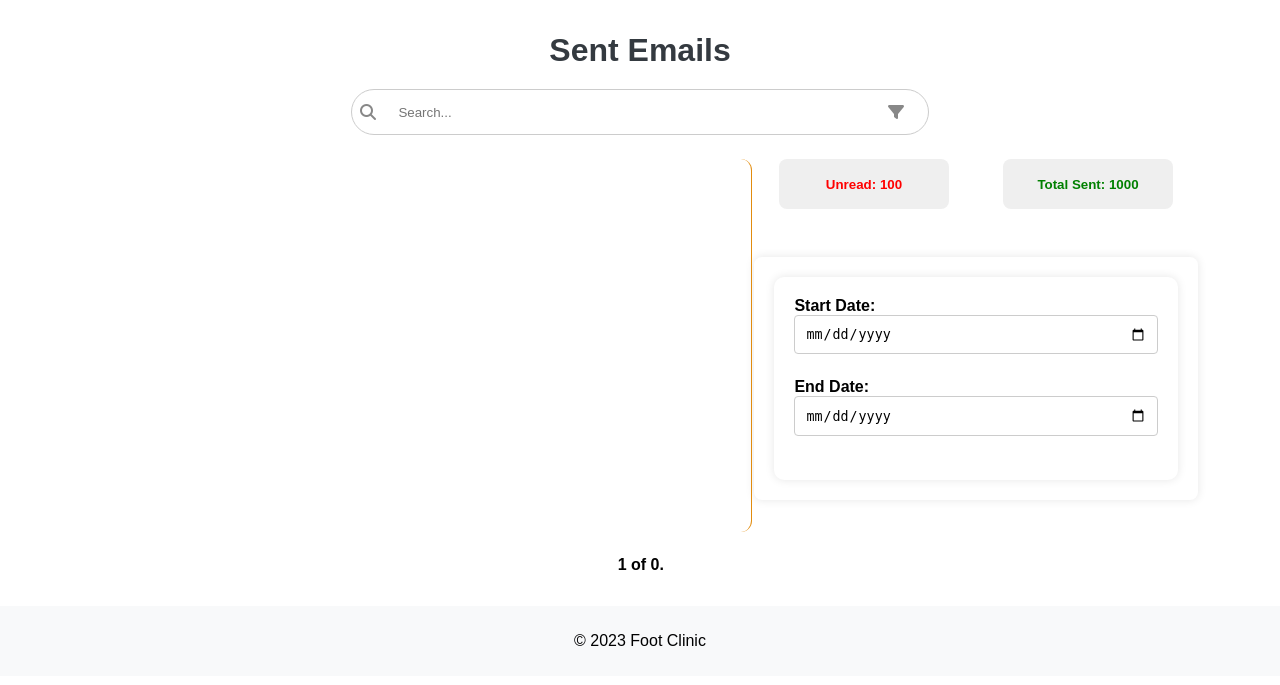
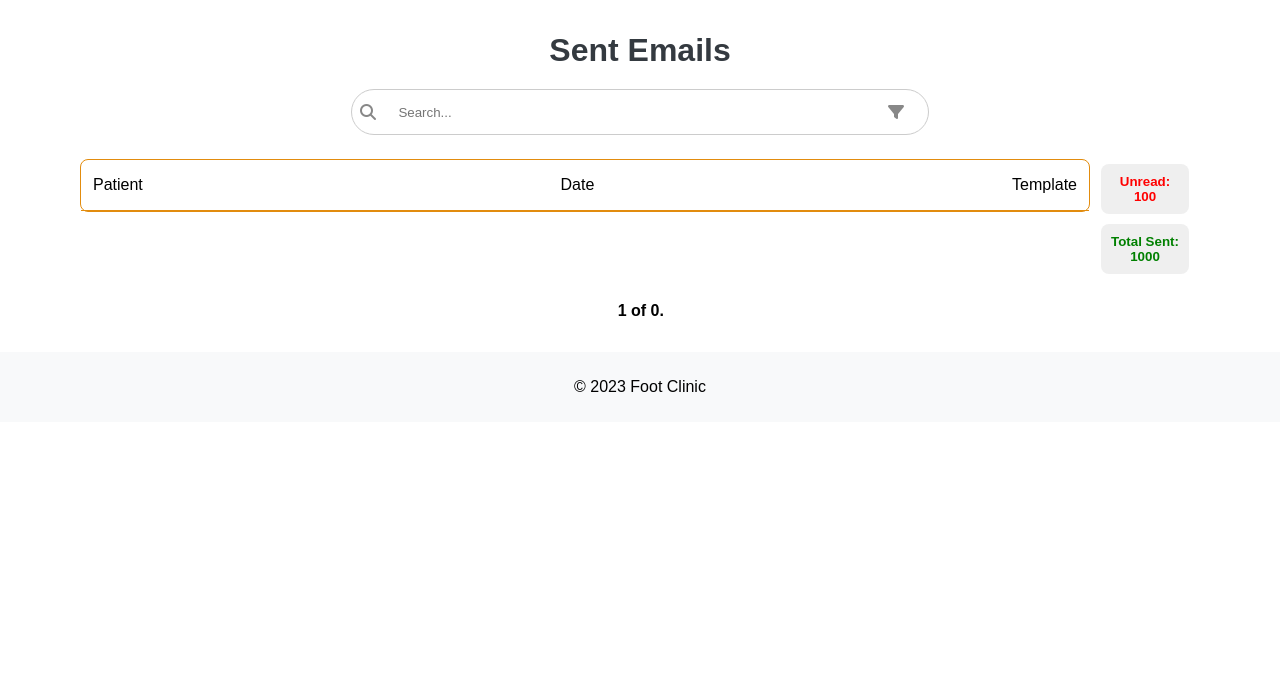
Before and after one commit to arvinsalehi/OrangeVilleFootClinik, a Flask app: page /emailService/Sent-Emails in a window 1280 px wide. Shown: the part 95-780 px from the top of the page. Run offline with Flask 3, Linux system fonts and the light colour scheme; data that the repository does not hold is empty; some libraries are stand-ins or nearby versions.

Commit message:
Created better UI for the emails

```diff
--- a/emailService/emailService.py
+++ b/emailService/emailService.py
@@ -8,6 +8,7 @@ from flask_wtf.csrf import CSRFProtect
 from .utilities.key_generator import generate_random_secret_key
 import secrets
 from flask_bootstrap import Bootstrap5
+import jinja2
 
 
 def create_app():
@@ -23,6 +24,14 @@ def create_app():
     # Register the email blueprint
     app.register_blueprint(email_blueprint)
 
+    # Custom Jinja filter for word-based truncation
+    @app.template_filter('word_truncate')
+    def word_truncate(s, max_length, suffix='...'):
+        words = s.split()
+        truncated_words = words[:max_length]
+        truncated_string = ' '.join(truncated_words)
+        return f'{truncated_string} {suffix}' if len(words) > max_length else s
+
     return app
 
 
--- a/emailService/static/css/emailsSent.css
+++ b/emailService/static/css/emailsSent.css
@@ -13,6 +13,92 @@ body {
     /*overflow: hidden;*/
 }
 
+header {
+    background-color: white;
+    text-align: center;
+    border-bottom: solid;
+    border-color: #e28c0e;
+    display: flex;
+    justify-content: space-between;
+}
+
+.logo {
+    width: 125px;
+}
+
+h1 {
+    margin: 0;
+}
+
+nav {
+    display: flex;
+    justify-content: center;
+    align-items: center;
+}
+
+nav ul {
+    list-style-type: none;
+    padding: 0;
+    text-align: center;
+    margin: 0;
+}
+
+nav ul li {
+    display: inline;
+    margin-right: 20px;
+}
+
+nav ul li a {
+    text-decoration: none;
+    font-family: Arial, sans-serif !important;
+    position: relative;
+    color: #333;
+    font-weight: 600;
+    /* Default text color */
+}
+
+
+nav a::before {
+    content: "";
+    position: absolute;
+    bottom: -4px;
+    left: 0;
+    width: 0;
+    height: 2px;
+    background-color: #1b4077;
+    /* Default border color */
+    transition: width 0.3s;
+    /* Transition duration */
+}
+
+nav a:hover::before {
+    width: 100%;
+    background-color: #1b4077;
+    /* Hover border color */
+}
+
+main {
+    margin: 2rem 0 2rem 0;
+    padding: 0 5rem 0 5rem;
+}
+
+section {
+    margin-bottom: 1.5rem;
+}
+
+
+h2 {
+    border-bottom: 1px solid #e28c0e;
+    padding-bottom: 10px;
+    margin-bottom: 20px;
+}
+
+#emails {
+    position: relative;
+    display: flex;
+    overflow-x: auto;
+}
+
 #search-input {
     padding: .4rem;
 }
@@ -24,6 +110,36 @@ h1 {
 
 #sent {
     display: flex;
+    /*flex-direction: column;*/
+}
+
+.emailsWrap {
+    display: flex;
+    width: 100%;
+    height: 100%;
+    flex-direction: column;
+    min-width: 90%;
+    border: 1px solid #e28c0e;
+    border-radius: .5rem;
+    /*padding: 2px;*/
+}
+
+#sentEmails {
+    border-right: none;
+}
+
+.header-row {
+    width: 100%;
+    display: flex;
+    border-bottom: 1px solid #e28c0e;
+}
+
+.row {
+    display: flex;
+    width: 100%;
+    justify-content: space-between;
+    /*padding: 12px;*/
+    margin: 0 12px;
 }
 
 .btn-scroll-widget {
@@ -34,7 +150,6 @@ h1 {
     /*height: 60vh;*/
     /*width: 70vw;*/
     justify-content: start;
-    min-width: 60%;
 }
 
 .dashboard {
@@ -51,6 +166,7 @@ h1 {
 
 .simple-filter {
     display: flex;
+    flex-direction: column;
     width: 100%;
     align-items: center;
 }
@@ -59,9 +175,9 @@ h1 {
     border-radius: .5rem;
     border: none;
     font-weight: 400;
-    margin: auto auto 1rem;
+    margin: .3rem .3rem;
     cursor: pointer;
-    width: calc(40% - 10px); /* 4 columns for large viewports */
+    width: 80%; /* 4 columns for large viewports */
     height: 50px;
 }
 
--- a/emailService/static/js/emailsSent.js
+++ b/emailService/static/js/emailsSent.js
@@ -10,11 +10,6 @@ import {
 } from './widgetCreator/widgetInit.js';
 
 document.addEventListener("DOMContentLoaded", function (e) {
-
-    // initialize scrolls
-    $('section.btn-scroll-widget').each(function () {
-        initScrolls(this);
-    });
 
     // initialize sent emails
     initSentEmails(document);
--- a/emailService/static/js/widgetCreator/widgetCreator.js
+++ b/emailService/static/js/widgetCreator/widgetCreator.js
@@ -8,7 +8,7 @@ export function createEmailContentCard(document, patientName, emailDate, emailCo
 }
 
 
-export function createFilterModal(modalContent) {
+export function createFilterModal(document,modalContent) {
 
     // Create the close button
     const closeModalBtn = document.createElement('span');
@@ -27,7 +27,7 @@ export function createFilterModal(modalContent) {
 
 
     // Create a hidden select element
-    const filterTypeDropdownWidgets = createDropDown();
+    const filterTypeDropdownWidgets = createDropDown(document);
     const filterTypeDropdown = filterTypeDropdownWidgets[0];
     const listContainer = filterTypeDropdownWidgets[1];
     // Add a global click event listener to hide the dropdown list when clicking outside
@@ -118,7 +118,7 @@ export function createFilterModal(modalContent) {
 }
 
 // Function to create radio input
-function createDropDown() {
+function createDropDown(document) {
 
     let QUERY = {
         "FilterType": {
--- a/emailService/static/js/widgetCreator/widgetInit.js
+++ b/emailService/static/js/widgetCreator/widgetInit.js
@@ -94,7 +94,7 @@ export function initFilterBtn(document) {
     const filterBtn = document.getElementById("filterBtn");
     filterBtn.addEventListener("click", () => {
         const filterContentOverlay = document.getElementById("filterContentOverlay");
-        createFilterModal(document.getElementById("filterModalContent"));
+        createFilterModal(document, document.getElementById("filterModalContent"));
         filterContentOverlay.style.display = "flex";
     });
 }
--- /dev/null
+++ b/emailService/templates/components/patientCardList.html
@@ -0,0 +1,5 @@
+<div class="patient-card">
+    <p class="pname">{{email.username|word_truncate(1, '...')}}</p>
+    <p class="edate">{{email.date}}</p>
+    <p class="tname">{{email.template}}</p>
+</div>
--- a/emailService/templates/emailsSent.html
+++ b/emailService/templates/emailsSent.html
@@ -3,13 +3,12 @@
 <head>
     <meta charset="UTF-8">
     <meta name="viewport" content="width=device-width, initial-scale=1.0">
-    <link rel="stylesheet" type="text/css" href="{{ url_for('emailService.static', filename='css/emails.css') }}">
     <link rel="stylesheet" type="text/css"
           href="{{ url_for('emailService.static', filename='css/newTemplateForm.css') }}">
     <script src="https://code.jquery.com/jquery-3.7.1.min.js"
             integrity="sha256-/JqT3SQfawRcv/BIHPThkBvs0OEvtFFmqPF/lYI/Cxo=" crossorigin="anonymous"></script>
     <link rel="stylesheet" href="{{ url_for('emailService.static', filename='css/emailsSent.css') }}">
-    <!-- ... (rest of your head content) ... -->
+    <link rel="stylesheet" type="text/css" href="{{ url_for('emailService.static', filename='css/filterForm.css')}}">
 </head>
 <body>
 <header>
@@ -37,14 +36,21 @@
     </section>
 
     <section id="sent">
+        <div class="emailsWrap">
+            <div class="header-row">
+                <div class="row"><p>Patient</p>
+                    <p>Date</p>
+                    <p>Template</p></div>
+            </div>
             <div class="d-flex scroll-container-wrap">
-            <div id="sentEmails" class="scrollable-container">
+                <div id="emails" class="scrollable-container">
                     <!-- List of sent emails goes here -->
                     {% for email in sentEmails %}
                     {% with sentEmails=email %}
-                {% include 'components/patientCard.html' %}
+                    {% include 'components/patientCardList.html' %}
                     {% endwith %}
                     {% endfor %}
+                </div>
             </div>
         </div>
 
@@ -53,21 +59,6 @@
                 <button><span style="color: red;font-weight: 600; text-align: center">Unread: 100</span></button>
                 <button><span style="color: green; font-weight: 600; text-align: center">Total Sent: 1000</span>
                 </button>
-            </div>
-            <div class="advanced-filter">
-                <form id="dateRangeForm">
-                    <!-- Start Date Section -->
-                    <div class="date-wrap">
-                        <label for="startDate">Start Date:</label>
-                        <input type="date" id="startDate">
-                    </div>
-
-                    <!-- End Date Section -->
-                    <div class="date-wrap">
-                        <label for="endDate">End Date:</label>
-                        <input type="date" id="endDate">
-                    </div>
-                </form>
             </div>
         </div>
     </section>
```
Also changed, not shown: other parts of emailService/static/css/emailsSent.css (+158 -2 lines), 1 other file. Lines whose indentation alone changed are shown as unchanged.
